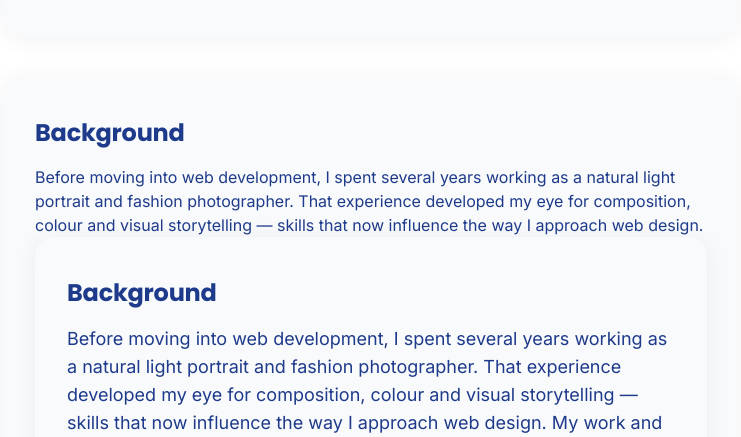
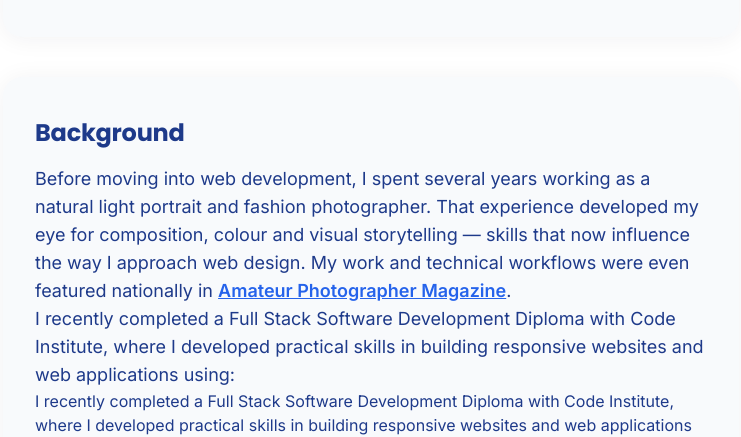
Before and after one commit to TopG85/Carson-Web-Studio, a website: page about.html in a window 1280 px wide. Shown: the part 832-1269 px from the top of the page, without its empty margins (269-1010 px from the left). Drawn offline with Linux system fonts and the light colour scheme.

Commit message:
style: convert magazine block to a clean inline hyperlink

```diff
--- a/about.html
+++ b/about.html
@@ -82,15 +82,6 @@
 		</section>
 
 		<!-- Background Section Container -->
-		<section class="cws-section">
-			<h2 class="text-2xl font-bold mb-4 nunito-header" style="color:#1e3a8a;">Background</h2>
-
-			<p class="mb-6">
-				Before moving into web development, I spent several years working as a natural light portrait and
-				fashion photographer. That experience developed my eye for composition, colour and visual storytelling —
-				skills that now influence the way I approach web design.
-			</p>
-
 			<section class="cws-section">
 				<h2 class="text-2xl font-bold mb-4 nunito-header" style="color:#1e3a8a;">Background</h2>
 
@@ -98,8 +89,8 @@
 					Before moving into web development, I spent several years working as a natural light portrait and
 					fashion photographer. That experience developed my eye for composition, colour and visual
 					storytelling — skills that now influence the way I approach web design. My work and technical
-					workflows were even featured nationally in <a
-						href=https://amateurphotographer.com/technique/portrait_photography/how-to-capture-stunning-portraits-in-natural-light/
+					workflows were even featured nationally in
+					<a href=https://amateurphotographer.com/technique/portrait_photography/how-to-capture-stunning-portraits-in-natural-light/
 						target="_blank" rel="noopener" class="text-blue-600 font-bold hover:underline"
 						style="color: #2563eb; text-decoration: underline;">Amateur Photographer Magazine</a>.
 				</p>
```
